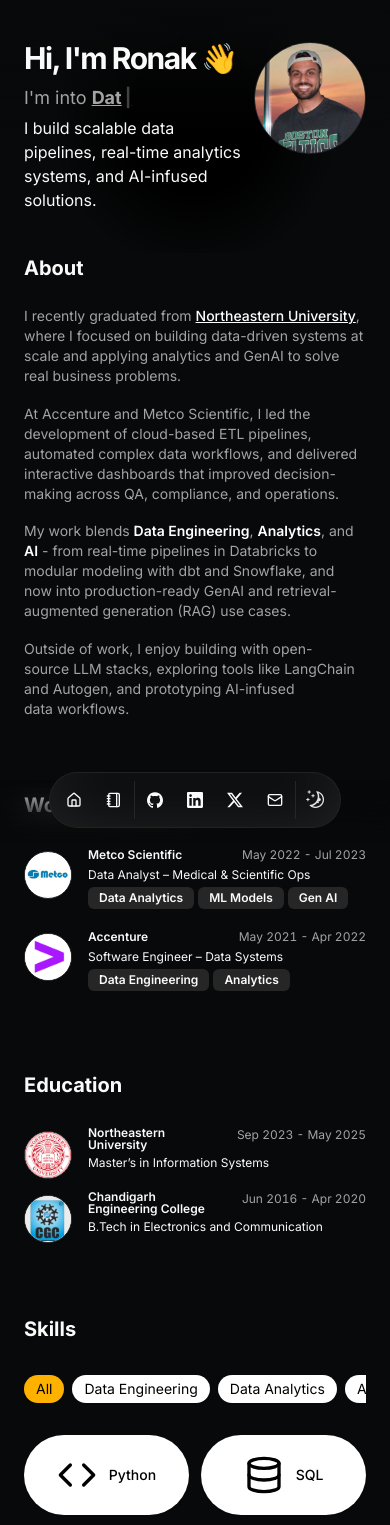
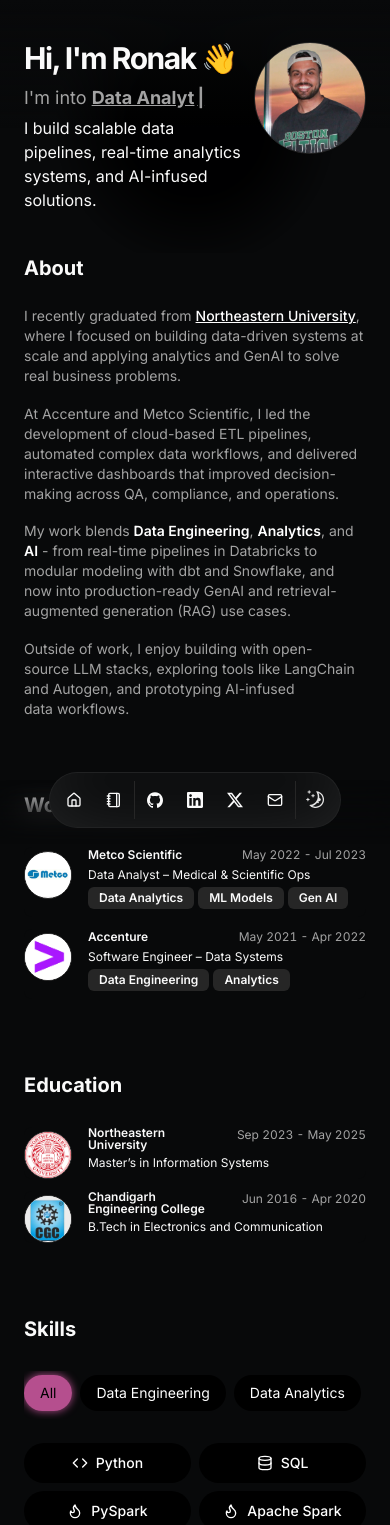
Before and after one commit to Ronakmishra/portfolio, a Next.js app: page / in a window 390 px wide. Shown: the top 1525 px of the page. Built offline with nearby package versions, Linux system fonts and the light colour scheme.

Commit message:
style: redesign skills section

```diff
--- a/src/components/skills-grid.tsx
+++ b/src/components/skills-grid.tsx
@@ -13,21 +13,23 @@ const ROLE_TABS: readonly (Role | "All")[] = [
   "AI Engineering",
 ] as const;
 
-const HIGHLIGHT_COLOR = "#FFB100";
+// Soft pink accent used throughout the site
+const HIGHLIGHT_COLOR = "rgba(255,110,199,0.7)";
 
+// Staggered animation with blur-to-clear effect
 const container = {
   hidden: {},
   show: {
     transition: {
-      staggerChildren: 0.1,
+      staggerChildren: 0.06,
     },
   },
 };
 
 const item = {
-  hidden: { opacity: 0, y: 20 },
-  show: { opacity: 1, y: 0 },
-  exit: { opacity: 0, y: 20 },
+  hidden: { opacity: 0, y: 12, filter: "blur(4px)" },
+  show: { opacity: 1, y: 0, filter: "blur(0px)" },
+  exit: { opacity: 0, y: 12, filter: "blur(4px)" },
 };
 
 export default function SkillsGrid() {
@@ -46,10 +48,10 @@ export default function SkillsGrid() {
             onClick={() => setRole(r)}
             aria-pressed={role === r}
             className={cn(
-              "flex-shrink-0 rounded-full px-3 py-1 text-sm shadow-sm transition-colors focus-visible:outline-none focus-visible:ring-2 focus-visible:ring-[var(--highlight)]",
+              "flex-shrink-0 rounded-full px-4 py-2 text-sm transition-colors focus-visible:outline-none focus-visible:ring-2 focus-visible:ring-offset-2 focus-visible:ring-[var(--highlight)]",
               role === r
-                ? "bg-[var(--highlight)] text-black"
-                : "bg-black text-white hover:bg-black/80 dark:bg-white dark:text-black dark:hover:bg-white/80",
+                ? "bg-[var(--highlight)] text-black shadow-[0_0_8px_var(--highlight)]"
+                : "bg-white text-black hover:shadow-[0_0_8px_var(--highlight)] dark:bg-black dark:text-white",
             )}
             style={{ "--highlight": HIGHLIGHT_COLOR } as CSSProperties}
           >
@@ -64,25 +66,22 @@ export default function SkillsGrid() {
           initial="hidden"
           animate="show"
           exit="hidden"
-          className="grid grid-cols-2 gap-3 sm:grid-cols-3 md:grid-cols-4"
+          className="grid grid-cols-2 gap-2 sm:grid-cols-3 md:grid-cols-4"
         >
           {skills.map((skill) => (
             <motion.div
               key={skill.id}
               variants={item}
               className={cn(
-                "flex h-20 w-full items-center justify-center gap-3 rounded-full px-4 shadow-sm transition-transform",
-                "bg-black dark:bg-white",
+                "flex h-10 w-full items-center justify-center gap-2 rounded-full px-3 transition-shadow",
                 role === "All"
-                  ? "text-white dark:text-black hover:scale-105"
-                  : "text-[var(--highlight)]",
+                  ? "bg-white text-black hover:shadow-[0_0_8px_var(--highlight)] dark:bg-black dark:text-white"
+                  : "bg-[var(--highlight)] text-black shadow-[0_0_8px_var(--highlight)]",
               )}
               style={{ "--highlight": HIGHLIGHT_COLOR } as CSSProperties}
             >
-              <skill.icon className="h-10 w-10 flex-shrink-0" aria-hidden="true" />
-              <span className="text-sm font-medium sm:text-base">
-                {skill.label}
-              </span>
+              <skill.icon className="h-4 w-4 flex-shrink-0" aria-hidden="true" />
+              <span className="text-sm font-medium">{skill.label}</span>
             </motion.div>
           ))}
         </motion.div>
```
